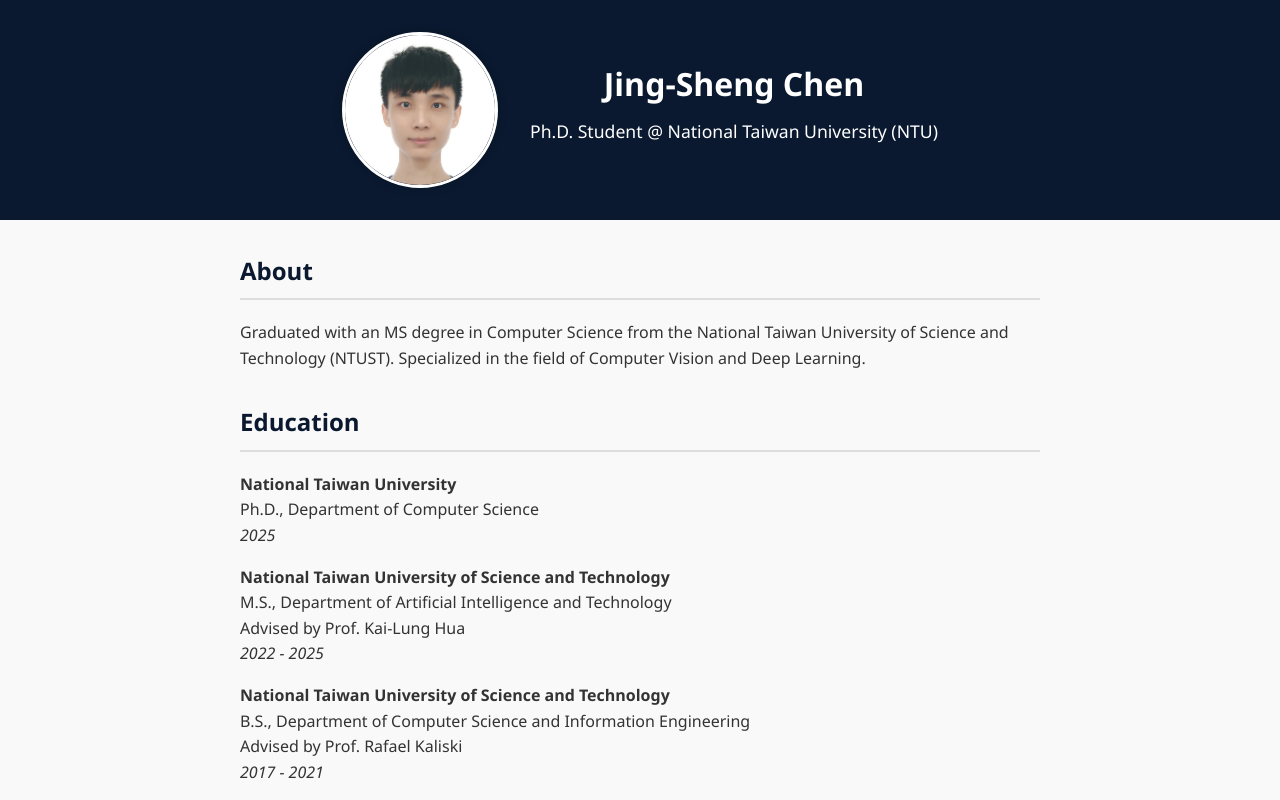
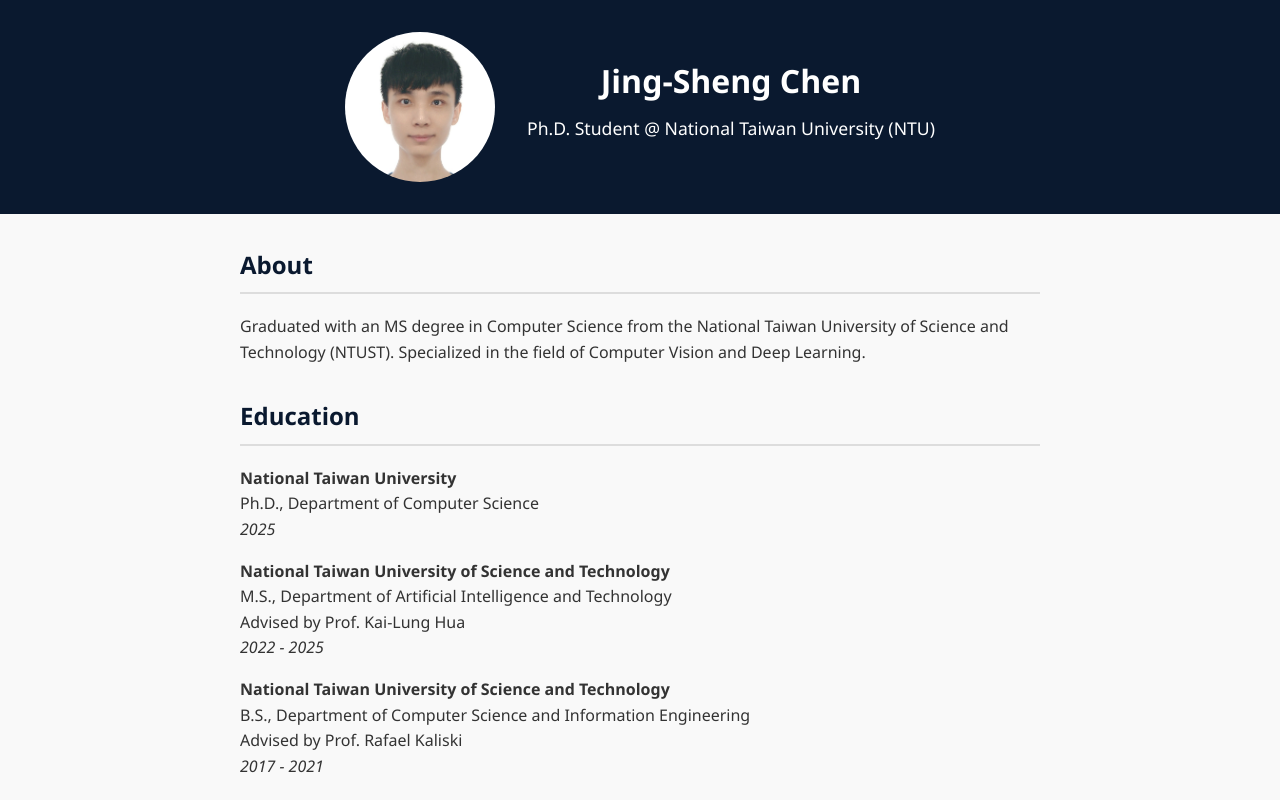
Before and after one commit to lplpp163/lplpp163.github.io, a plain HTML site: page index.html in a window 1280 px wide. Shown: the top 800 px of the page. Drawn offline with Linux system fonts and the light colour scheme.

Commit message:
Update index.html

```diff
--- a/index.html
+++ b/index.html
@@ -28,8 +28,6 @@
       width: 150px;
       height: 150px;
       object-fit: cover;
-      border: 3px solid white;
-      box-shadow: 0 0 10px rgba(0,0,0,0.2);
     }
     .header-text {
       max-width: 500px;
```
